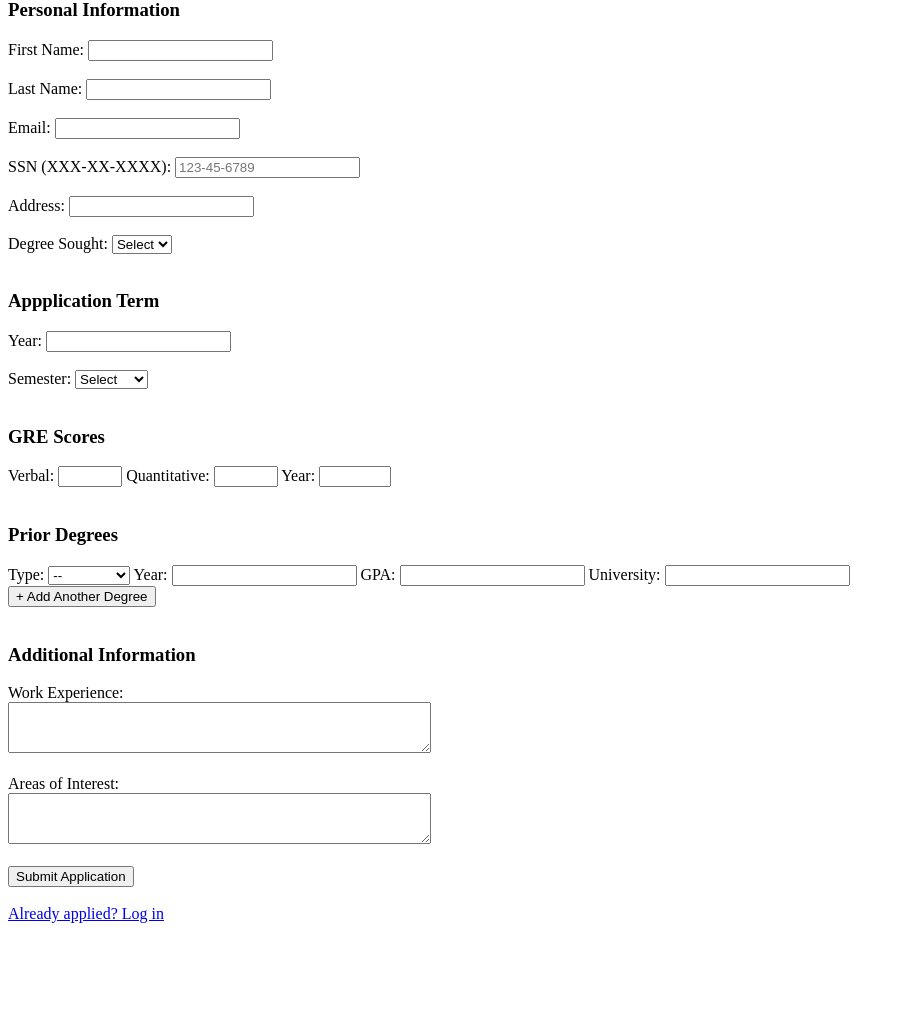
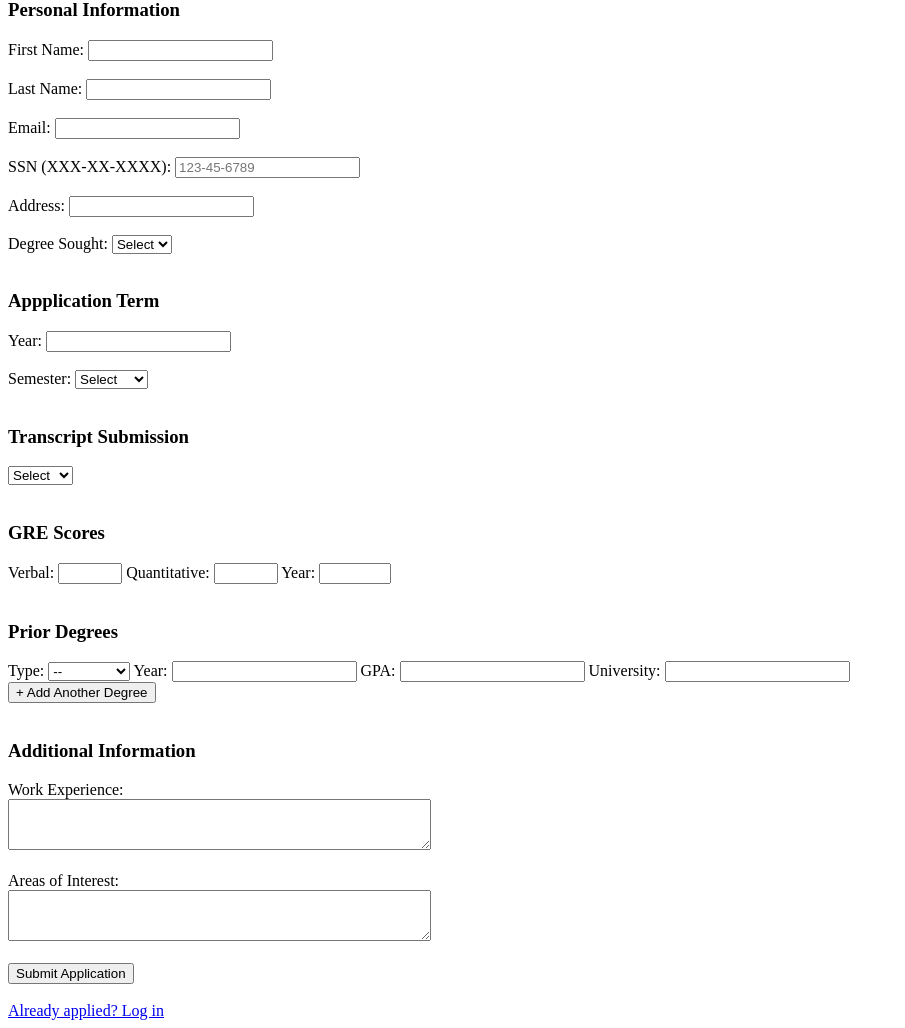
Before and after one commit to risharmaa/university_system, a Flask app: page /applicant/register in a window 1280 px wide. Shown: the part 81-1109 px from the top of the page, without its empty margins (0-905 px from the left). Before the commit the page ends 1004 px from the top, so only its background shows below. Run offline with Flask 3, Linux system fonts and the light colour scheme.

Commit message:
applicanttranscript: Added transcript button for a registering applicant
Added a transcript section for a applicant that
is registering and update method and received

- Addded transcript method for applicant
- Added transcript received for applicant

```diff
--- a/main.py
+++ b/main.py
@@ -542,6 +542,7 @@ def secretary():
     return render_template("secretary.html", students=rows, query=q, current_user=current_user, advisors=advisors, selected_advisor=advisor_id, selected_degree=degree)
 
 
+
 @app.route("/secretary/student/<int:uid>")
 def secretary_student(uid):
     if not _is_secretary_session():
@@ -978,6 +979,11 @@ def applicant_register():
         work_exp      = request.form.get("work_experience", "").strip()
         interests     = request.form.get("areas_of_interest", "").strip()
 
+        transcript_method = request.form.get("transcript_method")
+        if transcript_method == "upload":
+            transcript_received = True
+        else:
+            transcript_recieved = False
         if not _is_valid_ssn(ssn):
             flash("SSN must be in XXX-XX-XXXX format.", "error")
             return render_template("applicant_register.html")
@@ -992,8 +998,8 @@ def applicant_register():
                 (uid, username, hashed, fname, lname, email, address)
             )
             cursor.execute(
-                "INSERT INTO applicant (uid,ssn,degree,gre_verbal,gre_quant,gre_year,work_experience,areas_of_interest, year_applied, semester_applied) VALUES (%s,%s,%s,%s,%s,%s,%s,%s, %s, %s)",
-                (uid, ssn, degree, gre_verbal, gre_quant, gre_year, work_exp, interests, year_applied, semester_applied)
+                "INSERT INTO applicant (uid,ssn,degree,gre_verbal,gre_quant,gre_year,work_experience,areas_of_interest, transcript_received, transcript_method year_applied, semester_applied) VALUES (%s,%s,%s,%s,%s,%s,%s,%s, %s, %s, %s, %s)",
+                (uid, ssn, degree, gre_verbal, gre_quant, gre_year, work_exp, interests, transcript_received, transcript_method, year_applied, semester_applied)
             )
             mydb.commit()
 
--- a/schema.sql
+++ b/schema.sql
@@ -72,6 +72,7 @@ CREATE TABLE applicant (
   work_experience TEXT,  -- Prior work experience
   areas_of_interest TEXT,  -- Areas of interest
   transcript_received BOOLEAN DEFAULT FALSE,
+  transcript_method varchar(10),
   year_applied int(4),
   semester_applied varchar(10),
   status VARCHAR(50) DEFAULT 'incomplete',  -- e.g., 'incomplete', 'under review', 'admitted', 'rejected'
--- a/templates/applicant_register.html
+++ b/templates/applicant_register.html
@@ -27,6 +27,13 @@
       <option value="Spring">Spring</option>
       <option value="Summer">Summer</option>
       <option value="Fall">Fall</option>
+    </select><br><br>
+
+    <h3>Transcript Submission</h3>
+    <select name="transcript_method" required>
+      <option value="">Select</option>
+      <option value="upload">Upload</option>
+      <option value="mail">Mail</option>
     </select><br><br>
 
     <h3>GRE Scores</h3>
```
